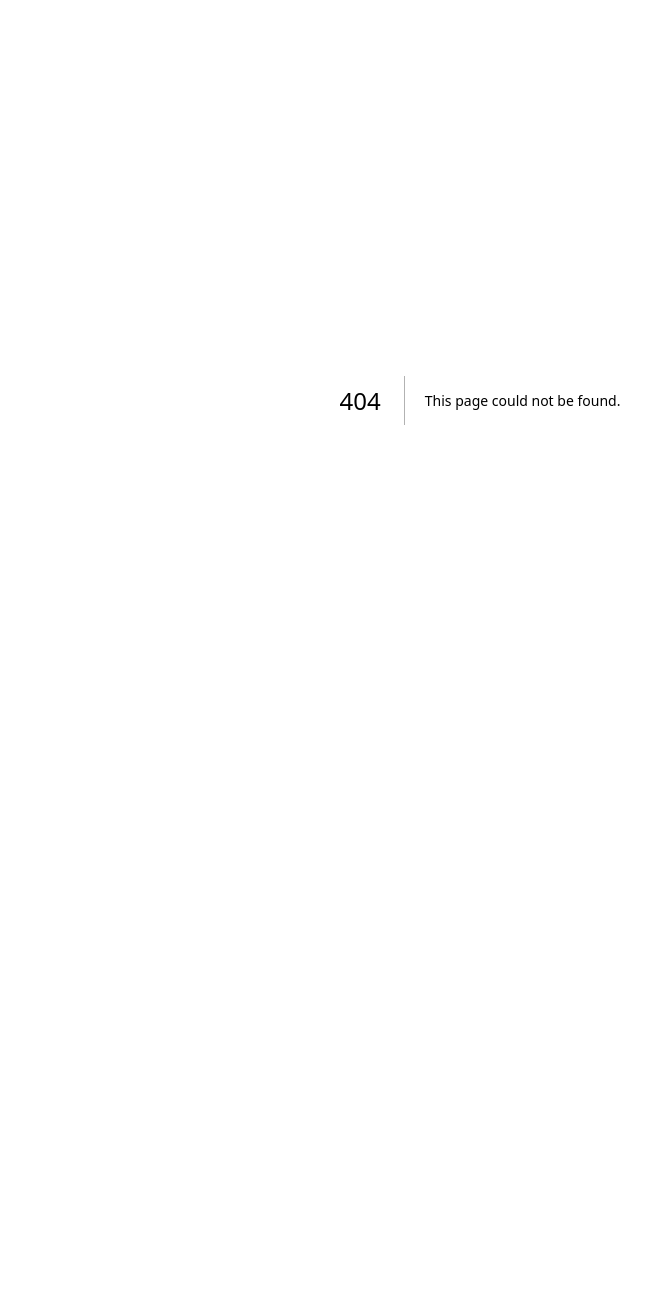
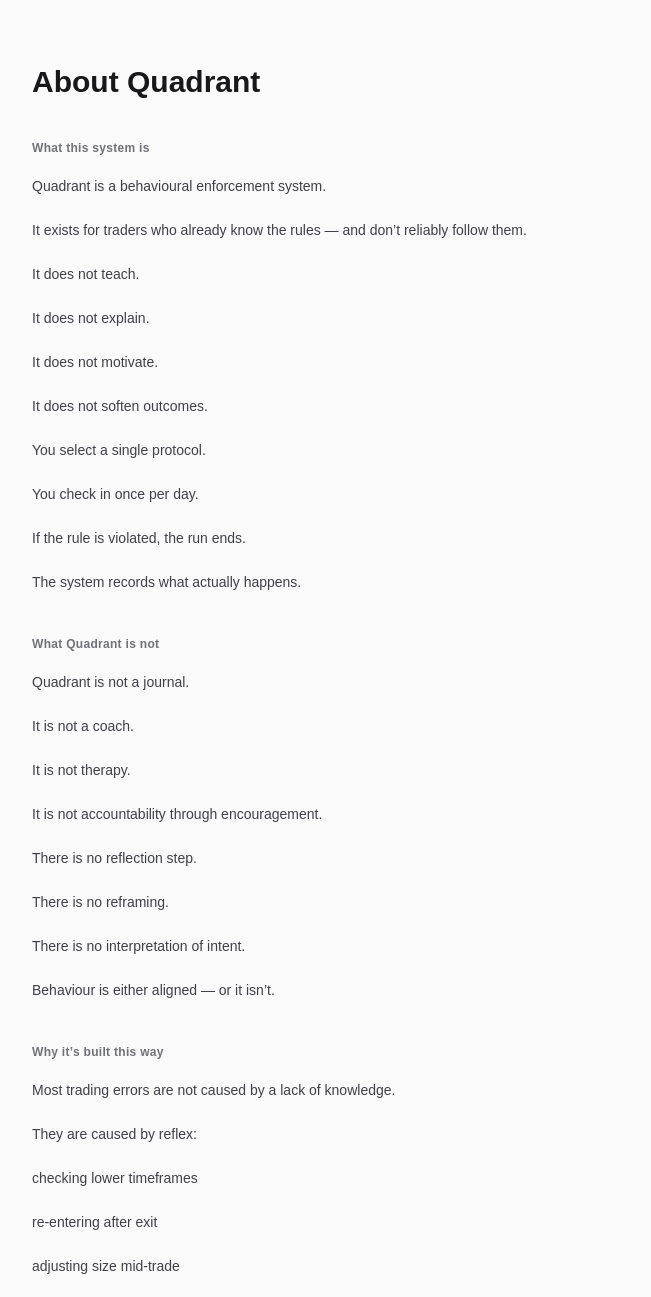
Before and after one commit to bbyjae-django-lab/quadrant, a Next.js app: page /about in a window 1280 px wide. Before the commit this address had no page. Shown: the top 1297 px of the page, without its empty margins (160-811 px from the left). Before the commit the page ends 800 px from the top, so only its background shows below. Built offline with nearby package versions, Linux system fonts and the light colour scheme.

Commit message:
about page

```diff
--- /dev/null
+++ b/app/about/page.tsx
@@ -0,0 +1,106 @@
+"use client";
+
+export default function AboutPage() {
+  return (
+    <div className="min-h-screen bg-zinc-50 px-6 py-16 text-zinc-900">
+      <main className="mx-auto flex w-full max-w-4xl flex-col gap-10">
+        <header className="space-y-2">
+          <h1 className="text-3xl font-semibold text-zinc-900">
+            About Quadrant
+          </h1>
+        </header>
+
+        <section className="space-y-4 text-sm leading-7 text-zinc-700">
+          <h2 className="text-xs font-semibold tracking-wide text-zinc-500">
+            What this system is
+          </h2>
+          <p>Quadrant is a behavioural enforcement system.</p>
+          <p>
+            It exists for traders who already know the rules — and don’t
+            reliably follow them.
+          </p>
+          <p>It does not teach.</p>
+          <p>It does not explain.</p>
+          <p>It does not motivate.</p>
+          <p>It does not soften outcomes.</p>
+          <p>You select a single protocol.</p>
+          <p>You check in once per day.</p>
+          <p>If the rule is violated, the run ends.</p>
+          <p>The system records what actually happens.</p>
+        </section>
+
+        <section className="space-y-4 text-sm leading-7 text-zinc-700">
+          <h2 className="text-xs font-semibold tracking-wide text-zinc-500">
+            What Quadrant is not
+          </h2>
+          <p>Quadrant is not a journal.</p>
+          <p>It is not a coach.</p>
+          <p>It is not therapy.</p>
+          <p>It is not accountability through encouragement.</p>
+          <p>There is no reflection step.</p>
+          <p>There is no reframing.</p>
+          <p>There is no interpretation of intent.</p>
+          <p>Behaviour is either aligned — or it isn’t.</p>
+        </section>
+
+        <section className="space-y-4 text-sm leading-7 text-zinc-700">
+          <h2 className="text-xs font-semibold tracking-wide text-zinc-500">
+            Why it’s built this way
+          </h2>
+          <p>Most trading errors are not caused by a lack of knowledge.</p>
+          <p>They are caused by reflex:</p>
+          <p>checking lower timeframes</p>
+          <p>re-entering after exit</p>
+          <p>adjusting size mid-trade</p>
+          <p>trading outside declared conditions</p>
+          <p>These behaviours happen quickly.</p>
+          <p>They are justified later.</p>
+          <p>Quadrant removes the justification layer.</p>
+          <p>When a rule breaks, the run ends.</p>
+          <p>No debate.</p>
+          <p>No context.</p>
+          <p>No exceptions.</p>
+          <p>Over time, patterns become impossible to ignore.</p>
+        </section>
+
+        <section className="space-y-4 text-sm leading-7 text-zinc-700">
+          <h2 className="text-xs font-semibold tracking-wide text-zinc-500">
+            Free vs Pro (re-grounding, not selling)
+          </h2>
+          <p>Free enforces behaviour.</p>
+          <p>Pro remembers it.</p>
+          <p>Free allows unlimited runs, but nothing persists.</p>
+          <p>Each run is disposable.</p>
+          <p>Failure leaves no trace.</p>
+          <p>Pro preserves behavioural evidence.</p>
+          <p>Runs accumulate.</p>
+          <p>Patterns surface.</p>
+          <p>Avoidance stops working.</p>
+          <p>The behaviour doesn’t change because of insight.</p>
+          <p>It changes because exposure compounds.</p>
+        </section>
+
+        <section className="space-y-4 text-sm leading-7 text-zinc-700">
+          <h2 className="text-xs font-semibold tracking-wide text-zinc-500">
+            On control and responsibility
+          </h2>
+          <p>Quadrant assumes you are capable.</p>
+          <p>If a rule is violated, the system does not ask why.</p>
+          <p>It records that it happened.</p>
+          <p>Responsibility is not negotiated.</p>
+          <p>Outcomes are not adjusted.</p>
+          <p>The record stands.</p>
+        </section>
+
+        <div>
+          <a
+            href="/dashboard"
+            className="text-sm font-semibold text-zinc-500 hover:text-zinc-700"
+          >
+            Return to active run
+          </a>
+        </div>
+      </main>
+    </div>
+  );
+}
--- a/app/components/QuadrantApp.tsx
+++ b/app/components/QuadrantApp.tsx
@@ -1080,6 +1080,12 @@ export default function QuadrantApp({
         <div className="flex items-center justify-between text-sm font-medium text-zinc-500">
           <span>{view === "dashboard" ? "Dashboard" : ""}</span>
           <div className="flex items-center gap-3">
+            <a
+              href="/about"
+              className="text-xs font-semibold text-zinc-400 hover:text-zinc-600"
+            >
+              About Quadrant
+            </a>
           </div>
         </div>
 
```
